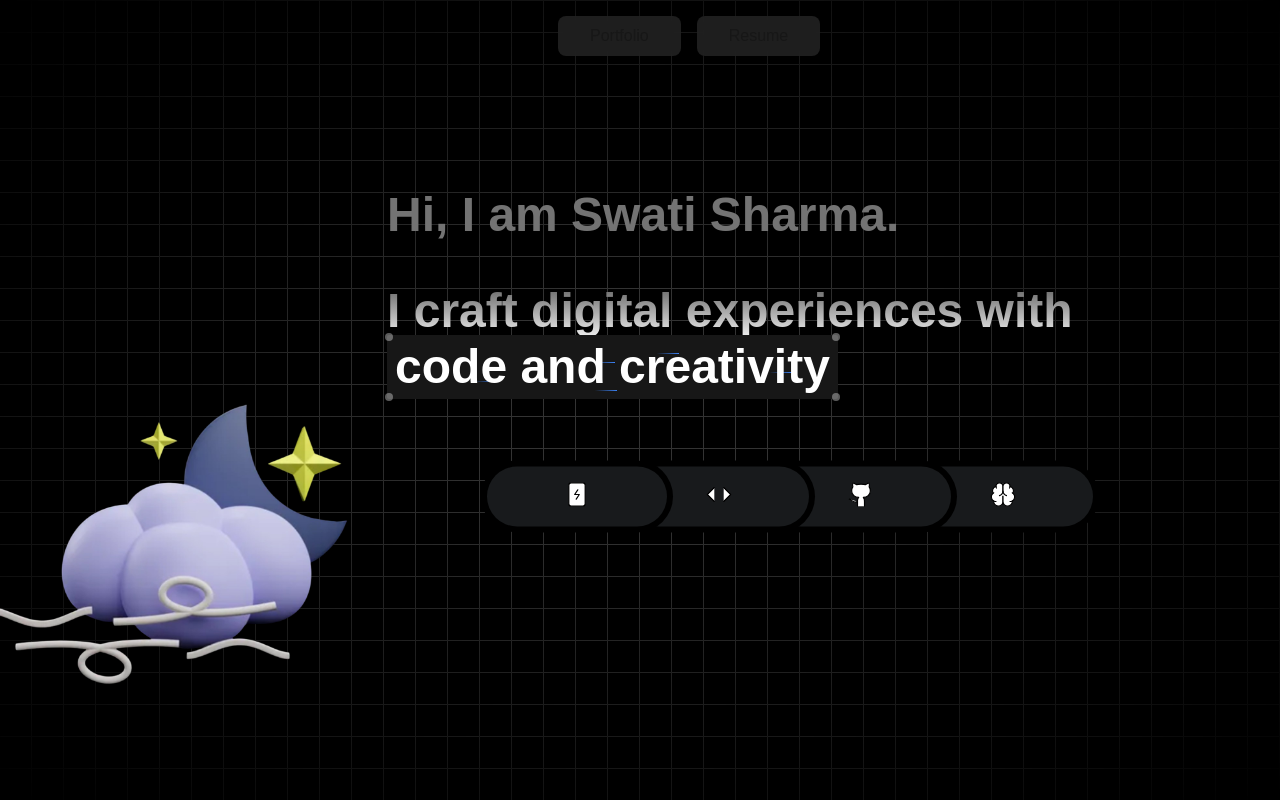
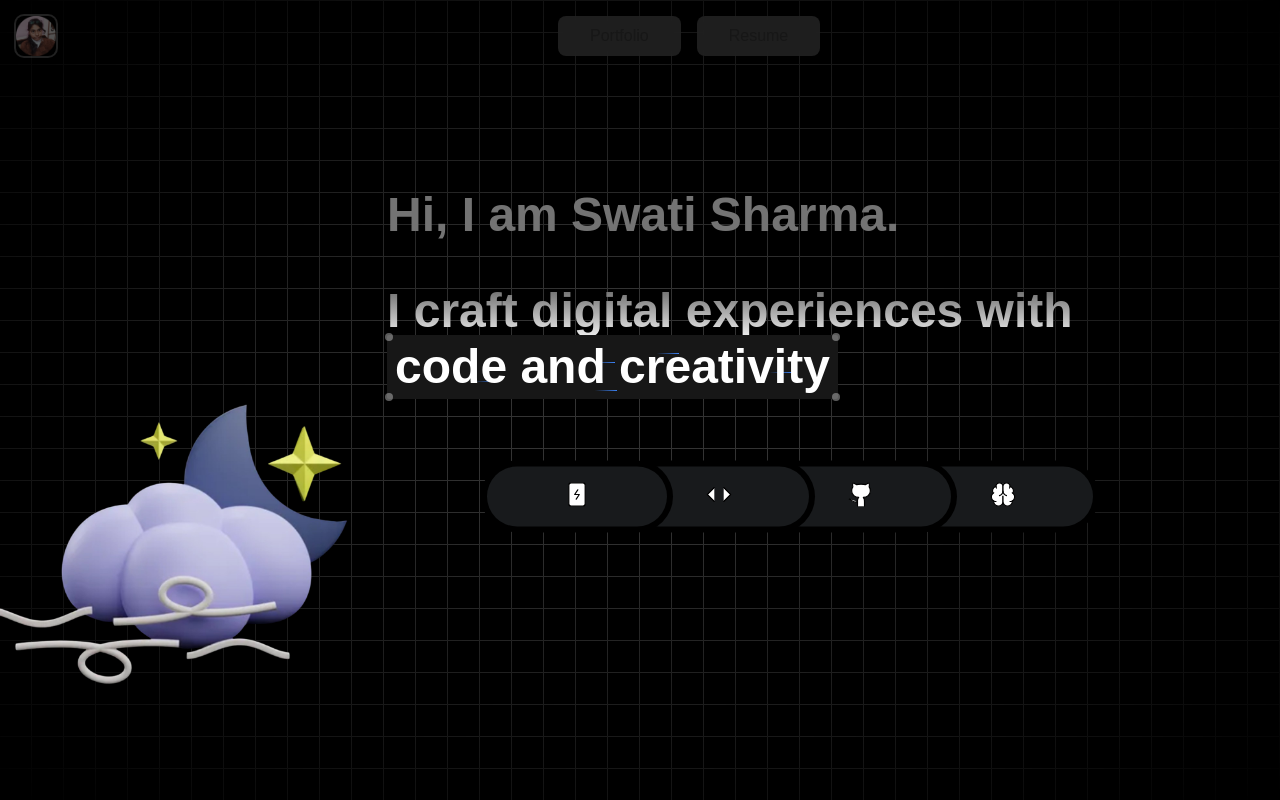
Before and after one commit to swatified/portfolio, a Next.js app: page / in a window 1280 px wide. Built offline with nearby package versions, Linux system fonts and the light colour scheme.

Commit message:
feat: contact me icon on topleft

```diff
--- a/src/app/page.tsx
+++ b/src/app/page.tsx
@@ -8,7 +8,27 @@ import Image from 'next/image';
 export default function Home() {
   return (
     <div className="dark">
-      <main>
+      <main className="relative">
+        {/* Top-left image - Moved outside GridBackground */}
+        <div className="absolute top-4 left-4 z-[100]">
+          <a
+            href="https://bento.me/swatified"
+            target="_blank"
+            rel="noopener noreferrer"
+            className="block w-10 h-10 rounded-lg overflow-hidden ring-2 ring-neutral-400/20 hover:ring-neutral-400/40 transition-all"
+          >
+            <div className="relative w-full h-full">
+              <Image
+                src="/images/swati.png"
+                alt="Swati"
+                fill
+                className="object-cover"
+                priority
+              />
+            </div>
+          </a>
+        </div>
+
         <GridBackground>
           {/* Navigation at the top */}
           <Navigation />
```
Also changed, not shown: public/images/swati.png (added).
